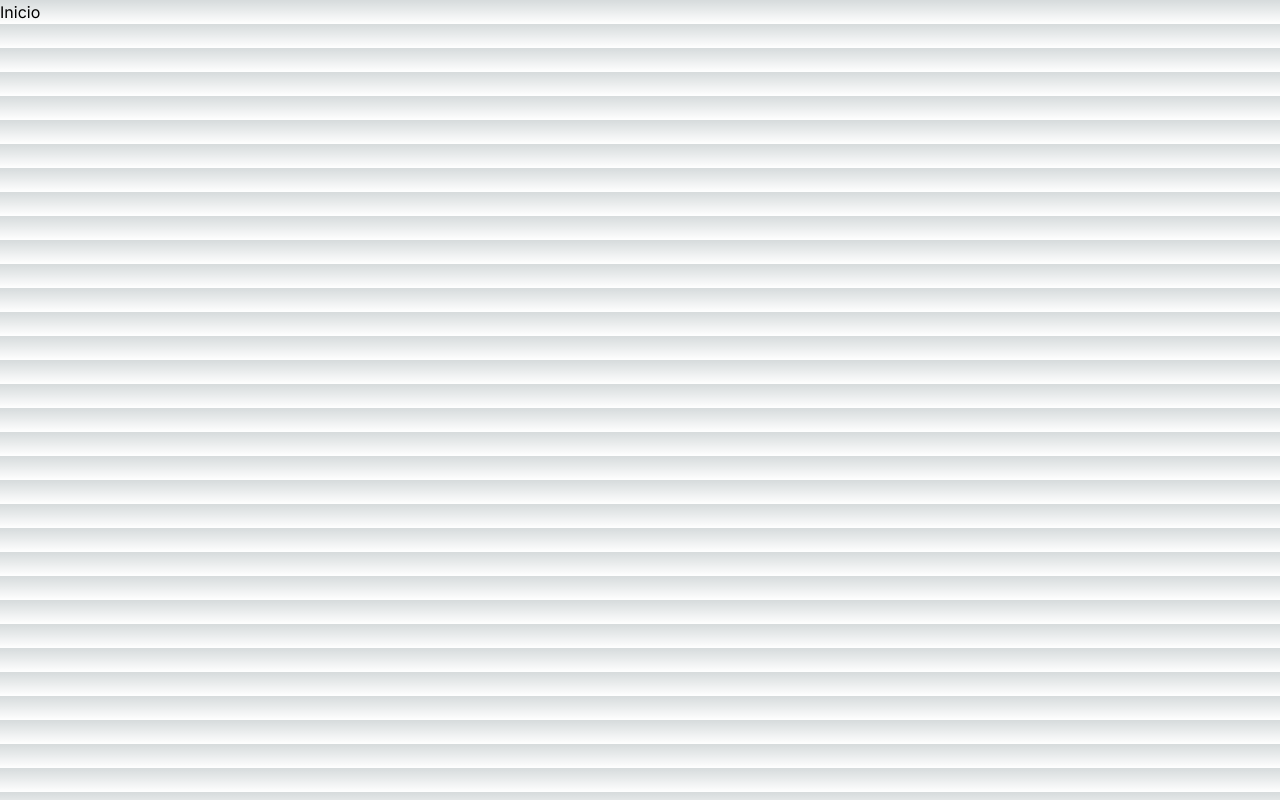
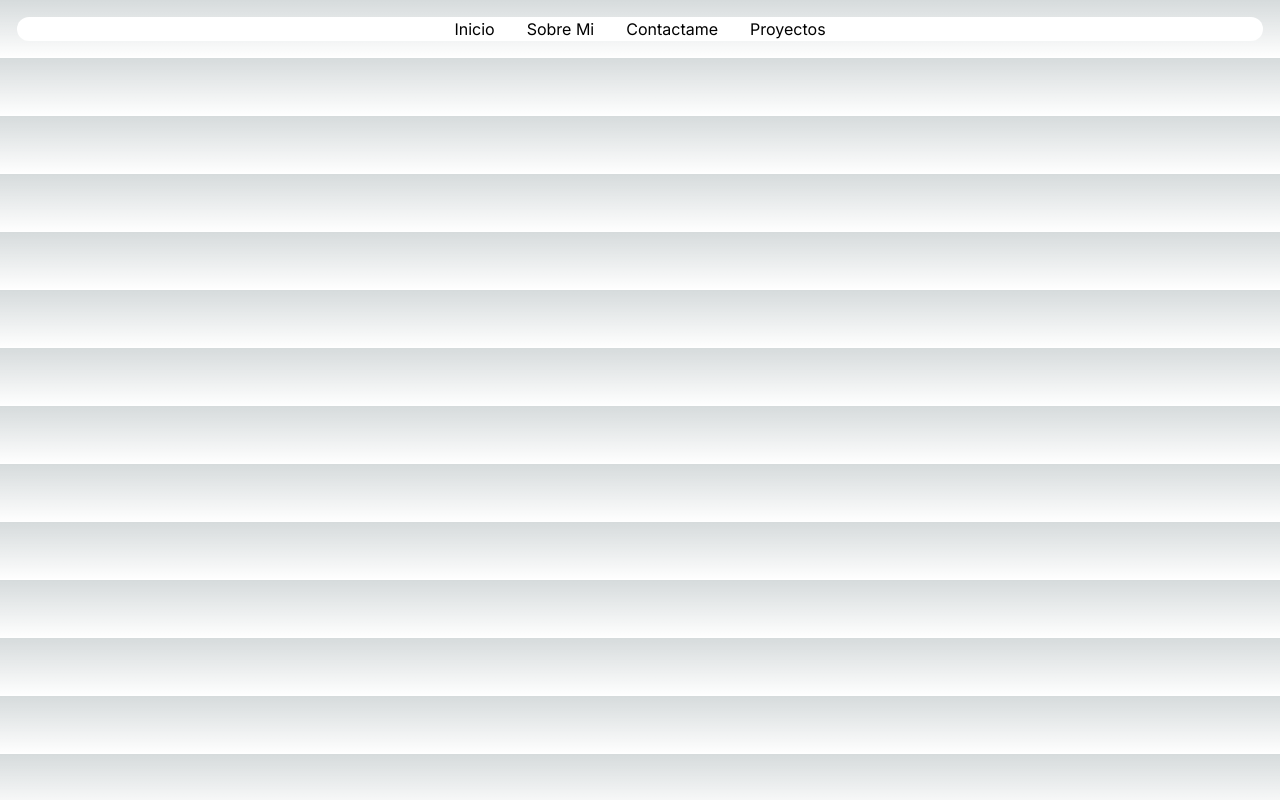
Before and after one commit to darcko-dev/webpersonal, a Next.js app: page / in a window 1280 px wide. Built offline with nearby package versions, Linux system fonts and the light colour scheme.

Commit message:
Update page.jsx

```diff
--- a/src/app/page.jsx
+++ b/src/app/page.jsx
@@ -1,13 +1,24 @@
-import Image from "next/image";
+import Link from "next/link";
 
 export default function Home() {
   return (
     <main>
-      <body>
-        <nav>
-          <a href="/">Inicio</a>
-        </nav>
-      </body>
+      <nav className="text-center p-px">
+        <div className="bg-white text-black m-4 rounded-full">
+          <Link className="m-4" href="/">
+            Inicio
+          </Link>
+          <Link className="m-4" href="/">
+            Sobre Mi
+          </Link>
+          <a className="m-4" href="/">
+            Contactame
+          </a>
+          <a className="m-4" href="/">
+            Proyectos
+          </a>
+        </div>
+      </nav>
     </main>
   );
 }
```
